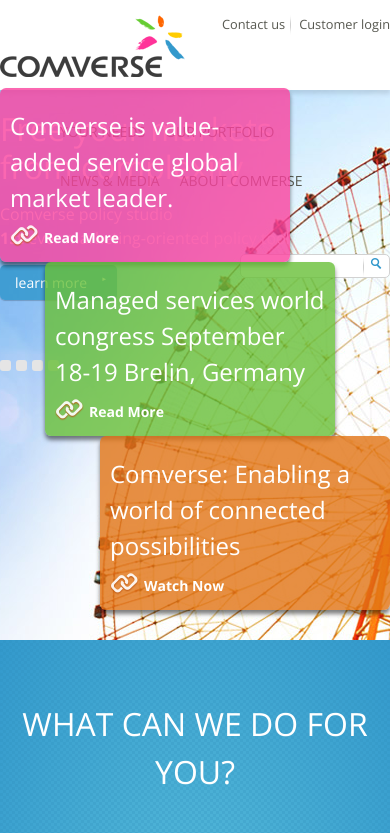
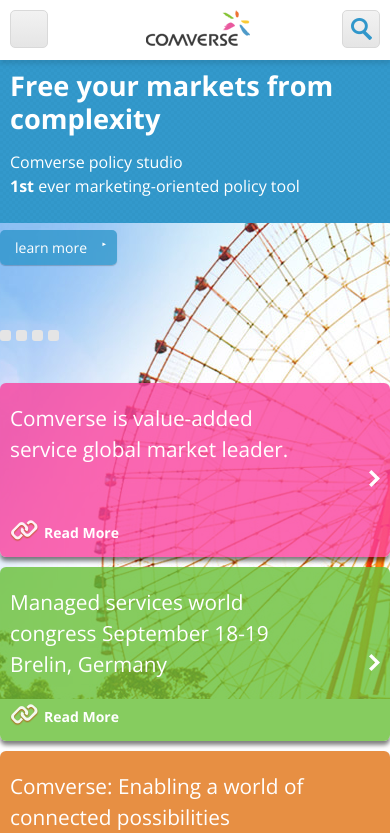
Before and after one commit to sivan-mandel/comverse-1, a plain HTML site: page index.html in a window 390 px wide. Shown: the top 833 px of the page. Drawn offline with nearby package versions, Linux system fonts and the light colour scheme.

Commit message:
started small screen breakpoint - reached the events section

```diff
--- a/css/main.css
+++ b/css/main.css
@@ -172,8 +172,9 @@ a.btn:after {
 	float: left;
 }
 
-.navigation li {
-	padding: 10px 10px 20px;
+.navigation li,
+.navigation a {
+	padding: 10px 5px 30px;
 }
 
 .secondery li {
@@ -194,21 +195,17 @@ a.btn:after {
 	content: '';
 }
 
-.navigation li:hover {
+.navigation a,
+.secondery a {
+	color: rgb(88, 89, 81);
+}
+
+.navigation li a:hover,
+.navigation li a:active,
+.navigation li a:focus {
 	background: #fcfcfc;
 	border: 1px solid #D5D5D5;
 	box-shadow: -5px 9px 8px rgba(0,0,0,0.4);
-}
-
-.navigation a,
-.secondery a {
-	color: rgb(88, 89, 81);
-}
-
-
-.navigation a:hover,
-.navigation a:active,
-.navigation a:focus {
 	color: rgb(51, 153, 204);
 }
 
@@ -217,7 +214,6 @@ a.btn:after {
 .secondery a:focus {
 	text-decoration: underline;
 }
-
 
 .main {
 	margin: 35px 0 0 50px;
@@ -397,7 +393,6 @@ h4.sitemap-list-title {
 	position: absolute;
 	bottom: 5px;
 	left: 10px;
-
 }
 
 .social-links li {
@@ -633,10 +628,20 @@ header.site {
    #footer
    ========================================================================== */
 
-footer.site {
+footer.large-site,
+footer.medium-site {
 	background: #2d2d2d;
 	position: relative;
 	z-index: 3;
+}
+
+footer.medium-site,
+footer.medium-site > .content-wrapper {
+	height: 40px;
+}
+
+footer.medium-site {
+	display: none;
 }
 
 .latest-blog-container {
@@ -1256,8 +1261,32 @@ a.view-all  {
 		font-size: 0.8em;
 	}
 
-	.navigation.main a {
+	nav.navigation.main > ul > li > a {
 		font-weight: 700;
+	}
+
+	.mega-dropdwon {
+		left: -155px;
+		width: 768px;
+	}
+
+	.links > ul,
+	.links > ul > li {
+		width: 200px;
+	}
+
+	.marketing-image {
+		padding-left: 0;
+		margin-top: -50px;
+	}
+
+	.marketing-image::before {
+		margin-right: 20px;
+	}
+
+	.marketing-image > img {
+		width: 211px;
+		height: 138px;
 	}
 
 	.promotion-item {
@@ -1406,8 +1435,235 @@ a.view-all  {
 		background: url(../img/back_top_tab.png) no-repeat top center;
 	}
 
-
-
-
-
-}
+	footer.large-site {
+		display: none;
+	}
+
+	footer.medium-site {
+		display: block;
+	}
+
+	.social-links {
+		bottom: 5px;
+		left: 680px;
+	}
+
+	.sub-navigation {
+		margin-bottom: 0;
+		margin-top: 10px;
+	}
+
+	.sub-navigation li > a.subscribe {
+		color: #fff;
+		text-transform: uppercase;
+	}
+
+}
+
+
+
+
+/* ==========================================================================
+   #small breakpoint 767px and lower
+   ========================================================================== */
+
+@media screen and (max-width: 767px) {
+
+	.content-wrapper {
+		width: 100%;
+	}
+
+	header.site {
+		height: 60px;
+		padding-top: 10px;
+	}
+
+	.brand {
+		position: absolute;
+		top: 0;
+		left: 50%;
+		margin-left: -54.5px;
+		width: 109px;
+		height: 36px;
+		float: none;
+		background: url(../img/comverse-logo-medium.png) no-repeat top left;
+		/*margin-top: 24px;*/
+    }
+
+    .secondery {
+    	display: none;
+    }
+
+	.searchbox {
+		display: inline-block;
+		background: none;
+		border: 0;
+		width: 38px;
+		height: auto;
+		position: absolute;
+		top: 0;
+		right: 10px;
+		float: none;
+		margin-top: 0;
+	}
+
+	.searchbox::before {
+		content: '';
+	}
+
+	.searchbox:hover {
+		border-color: none;
+	}
+
+	input[type="submit"] {
+		background: url(../img/searchBtnMobile.png) no-repeat scroll center center, linear-gradient(to bottom, #f2f2f2 0%,#e5e5e5 100%);
+		width: 38px;
+		height: 38px;
+		border-radius: 5px;
+		float: none;
+		border: 1px solid #d9d9d9;
+	}
+
+	input[type="search"] {
+		display: none;
+	}
+
+	.main {
+		display: block;
+		background: linear-gradient(to bottom, #f2f2f2 0%,#e5e5e5 100%);
+		width: 38px;
+		height: 38px;
+		position: absolute;
+		top: 0;
+		left: 10px;
+		border-radius: 5px;
+		float: none;
+		border: 1px solid #d9d9d9;
+		margin: 0;
+	}
+
+	.navigation.main ul {
+		display: none;
+	}
+
+	.slideshow-container {
+		/*position: relative;*/
+		height: 900px;
+	}
+
+	.slideshow-container > .content-wrapper {
+		height: 900px;
+	}
+
+/*	.slideshow-control {
+		position: absolute;
+		top: 50px;
+	}
+*/
+	.slides-container li {
+		height: 900px;
+	}
+
+	.caption-container {
+		background: url(../img/weDoBG.png) repeat scroll 0 0 #3399cc;
+		padding: 10px 0 10px 10px;
+		min-height: 150px;
+	}
+
+	.caption-container > h2 {
+		width: 100%;
+		font-size: 1.7em;
+		font-weight: 700;
+	}
+
+	.caption-container > h2,
+	.caption-container > p {
+		margin-bottom: 15px;
+	}
+
+	.caption-container > .btn {
+		position: absolute;
+		top: 170px;
+		left: 0;
+	}
+
+		.promotions {
+		padding-top: 200px;
+		position: absolute;
+		z-index: 40;
+		left: 0;
+		/*top: 200px;*/
+		bottom: 30px;
+	}
+
+	.promotion-item {
+		position: relative;
+		float: left;
+		width: 100%;
+		height: 174px;
+		padding: 20px 10px;
+		border-radius: 6px;
+		box-shadow: 0px 4px 4px 0px rgba(0, 0, 0, 0.5);
+	}
+
+	.promotion-item::after {
+		content: '';
+		background: url(../img/promotion-item-arrow.png) no-repeat scroll 0 0;
+		width: 11px;
+		height: 17px;
+		position: absolute;
+		display: block;
+		top: 50%;
+		right: 10px;
+	}
+	.promotion-item,
+	.promotion-item:first-of-type,
+	.promotion-item:last-of-type {
+		margin: 5px 0;
+	}
+
+	.promotion-item:last-of-type {
+		float: left;
+	}
+
+	.promotion-item p {
+		font-size: 1.3em;
+		width: 80%;
+	}
+
+	.promotion-item > footer {
+		position: absolute;
+		bottom: 10px;
+		margin: 0;
+		padding: 0;
+	}
+
+	h2.section {
+		font-size: 1.5em
+	}
+
+	.solutions {
+		padding: 10px 0 30px 0;
+	}
+
+	.solutions .btn {
+		display: none;
+	}
+
+	.our-solutions {
+		padding: 0;
+
+	}
+
+	.solution {
+		width: 33%;
+		margin-top: 30px;
+		font-size: 0.8em;
+	}
+
+
+
+
+
+
+}
--- a/index.html
+++ b/index.html
@@ -405,7 +405,7 @@
     </section>
     <!-- end success stories -->
     <!-- site footer -->
-    <footer class="site clearfix">
+    <footer class="large-site clearfix">
 	    <div class="content-wrapper clearfix">
 	        <ul class="sitemap clearfix">
 	        	<li>
@@ -474,6 +474,22 @@
 		    </ul>
 	    </div>
     </footer>
+
+    <footer class="medium-site clearfix">
+	    <div class="content-wrapper clearfix">
+		    <ul class="social-links clearfix">
+		    	<li><a data="youtube" href="#">youtube</a></li>
+		    	<li><a data="twitter" href="#"></a></li>
+		    	<li><a data="linkdin" href="#"></a></li>
+		    </ul>
+		    <ul class="sub-navigation clearfix">
+		    	<li>Copyright © 2012 Comverse, Inc.</li>
+		    	<li><a href="#">Privacy Policy</a></li>
+		    	<li><a href="#">Sitemap</a></li>
+		    	<li><a class="subscribe" href="#">Subscribe to comverse</a></li>
+		    </ul>
+	    </div>
+    </footer>
     <!-- end site footer -->
 </body>
 </html>
```
Also changed, not shown: img/promotion-item-arrow.png (added), img/searchBtnMobile.png (added).
